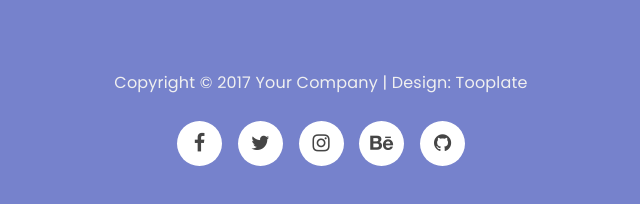
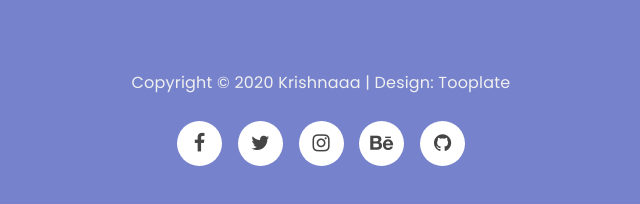
Before and after one commit to a-krishnaaa/Pitronics-Website, a plain HTML site: page index.html in a window 1280 px wide. Shown: the part 3455-3659 px from the top of the page, 319-959 px from the left. Drawn offline with Linux system fonts and the light colour scheme.

Commit message:
Update index.html

```diff
--- a/index.html
+++ b/index.html
@@ -253,7 +253,7 @@ http://www.tooplate.com/view/2087-kalay
         <div class="row">
 
                <div class="wow fadeInUp col-md-12 col-sm-12" data-wow-delay="0.8s">
-                    <p class="white-color">Copyright &copy; 2017 Your Company
+                    <p class="white-color">Copyright &copy; 2020 Krishnaaa
                     | Design: Tooplate</p>
                     <div class="wow fadeInUp" data-wow-delay="1s">
                          <ul class="social-icon">
```
